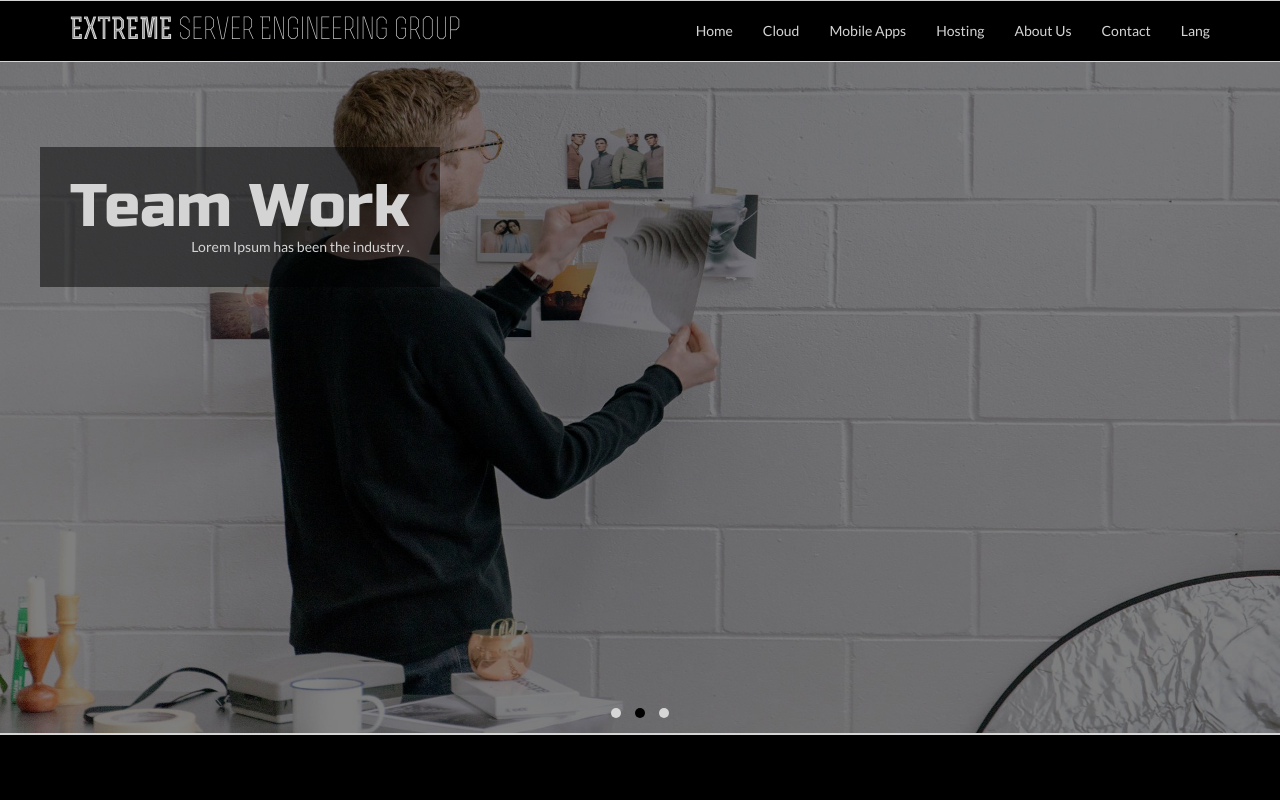
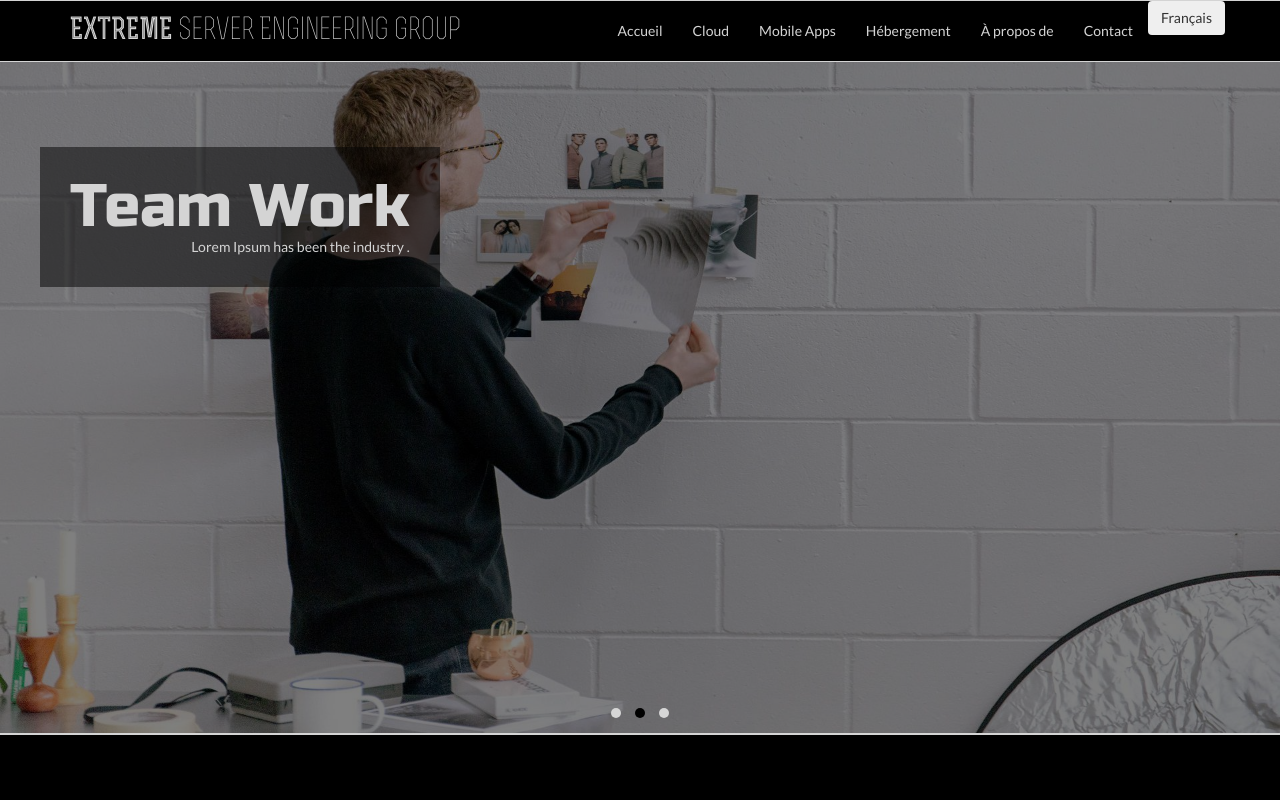
Before and after one commit to yehdhih/xSeegWebSite, a plain HTML site: page frensh.html in a window 1280 px wide. Shown: the top 800 px of the page. Drawn offline with Linux system fonts and the light colour scheme; files that its build step writes are made by us from their sources; files whose address does not match are found by name.

Commit message:
some modification concern lang

```diff
--- a/frensh.html
+++ b/frensh.html
@@ -47,14 +47,24 @@
               <!-- Collect the nav links, forms, and other content for toggling -->
               <div class="collapse navbar-collapse" id="bs-example-navbar-collapse-1">
                 <ul class="nav navbar-nav navbar-right">
-                  <li><a href="index.html">Home</a></li>
+                  <li><a href="index.html">Accueil</a></li>
                   <li><a href="#">Cloud</a></li>
                    <li><a href="#">Mobile Apps</a></li>
-                    <li><a href="#">Hosting</a></li>
+                    <li><a href="#">Hébergement</a></li>
 
-                  <li><a href="about.html">About Us</a></li>
+                  <li><a href="about.html">À propos de</a></li>
                   <li><a href="contact.html">Contact</a></li>
-                  <li><a href="#">Lang</a></li>
+                  <li>
+						<div class="dropdown">
+						  <button class="btn btn-secondary dropdown-toggle" type="button" id="dropdownMenu2" data-toggle="dropdown" aria-haspopup="true" aria-expanded="false">
+						    Français
+						  </button>
+						  <div class="dropdown-menu" aria-labelledby="dropdownMenu2">
+						    <button class="dropdown-item" type="button"><a href="index.html">Anglais</a> </button>
+						    <button class="dropdown-item" type="button">Arabe</button>
+						  </div>
+						</div>
+                  </li>
 
                 </ul>
               </div><!-- /.navbar-collapse -->
```
